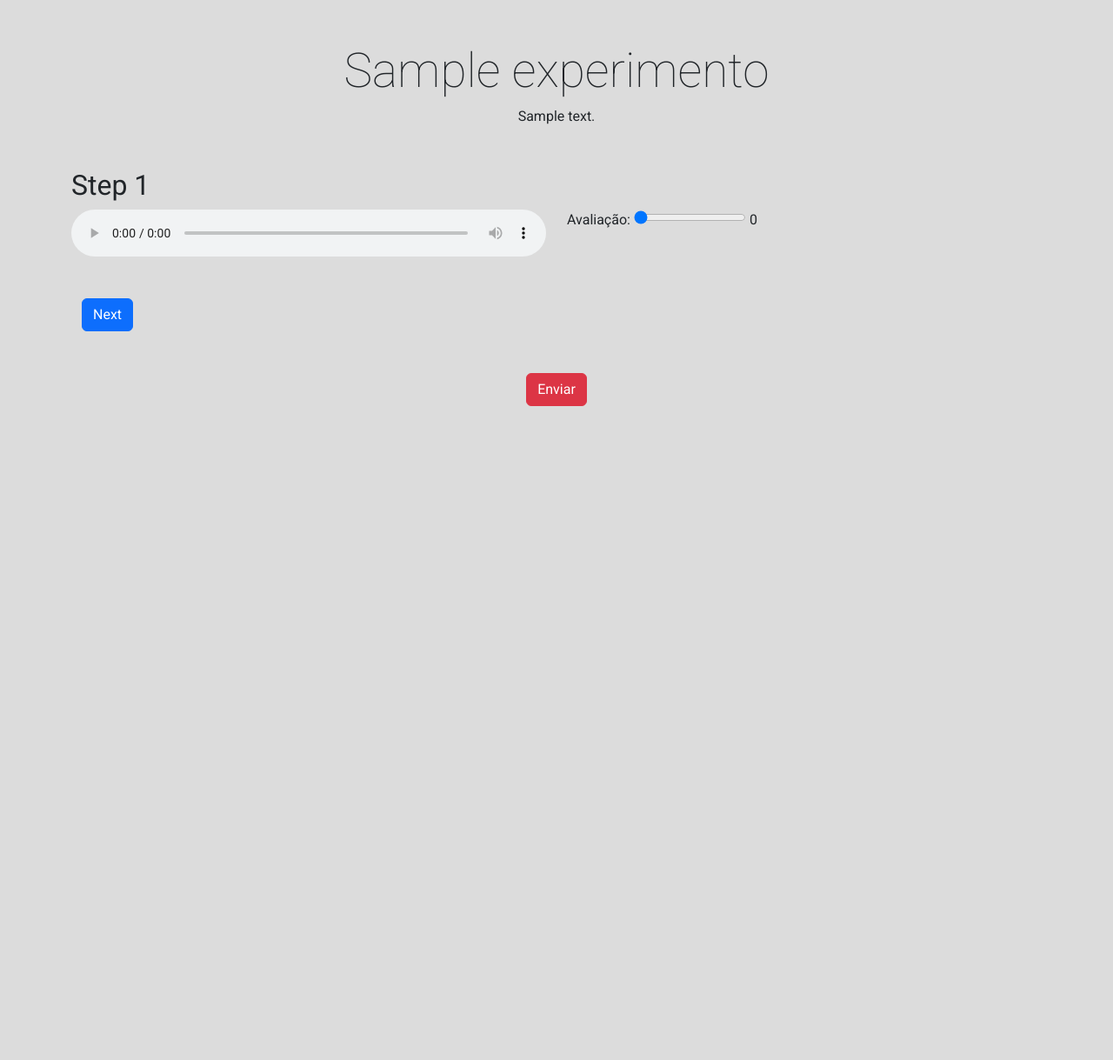
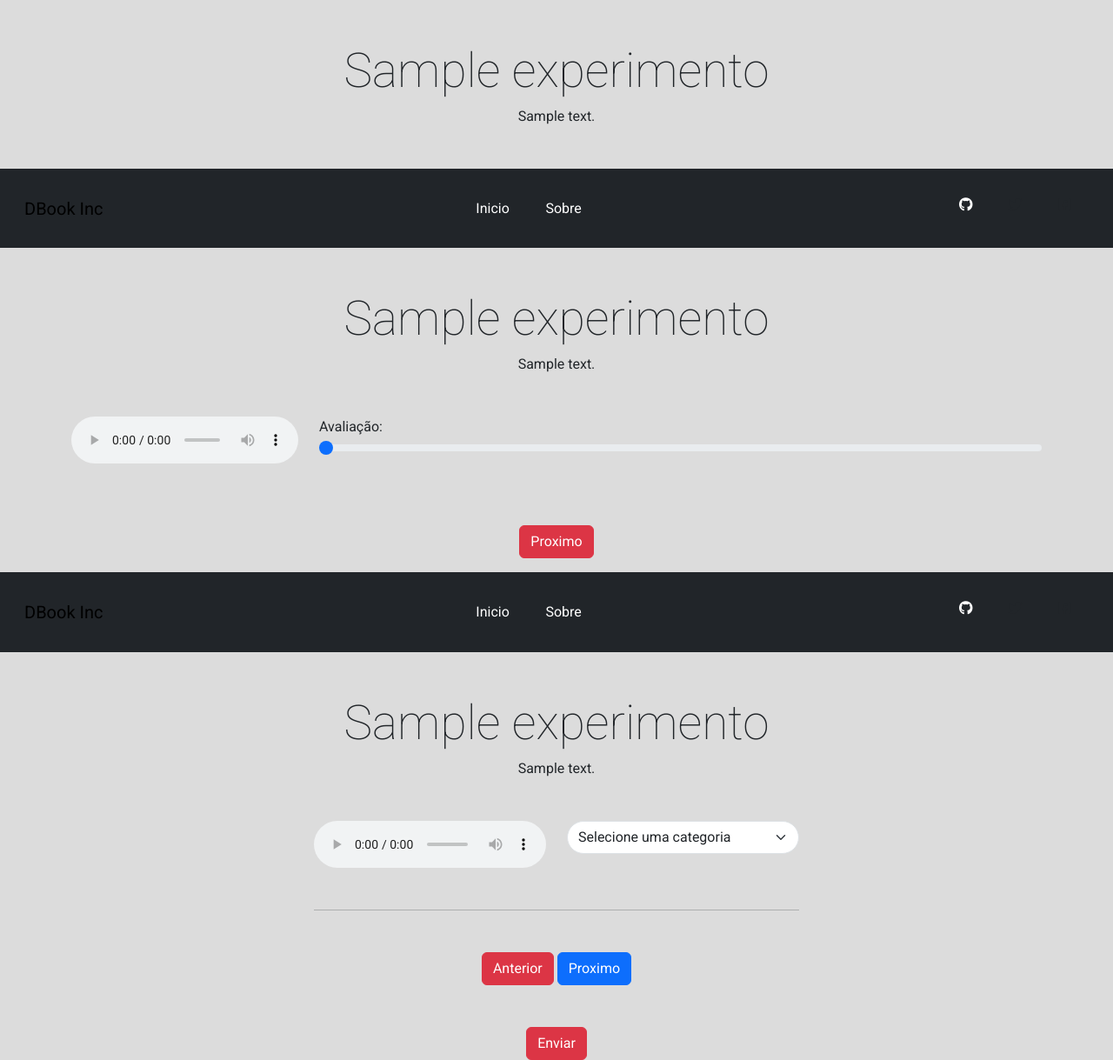
Before and after one commit to medeiroslucass/AudioPerceptualEvaluation, a Django app: template templates/partials/base_form.html in a window 1280 px wide. Shown: the part 91-1310 px from the top of the page at 87% size. Before the commit the page ends 558 px from the top, so only its background shows below. Run offline with Django 5.2, Linux system fonts and the light colour scheme; the template is opened without the code that fills it: values that come from a table or form of the project are taken from there, others are empty; tables that the repository leaves empty hold one stand-in row (values such as "Sample post").

Commit message:
Adding new model Category and making second form. An ajax request was made so that it could get the category objects.
Signed-off-by: medeiroslucass <lcsmedeiroscosta@gmail.com>

```diff
--- a/core/models.py
+++ b/core/models.py
@@ -52,16 +52,22 @@ class Experimento(Base):
     def __str__(self):
         return self.name
 
+
+class Category(Base):
+    name_category = models.CharField(max_length=100)
+
+    def __str__(self):
+        return self.name_category
 class Row(Base):
-    row = models.CharField(max_length=3)
+    row = models.CharField(max_length=10)
 
     def __str__(self):
         return self.row
 
 class Audio(Base):
     archive = models.FileField(upload_to='audio/%Y/%m/%d', validators=[MaxSizeValidator(10*1024*1024), ExtensionValidator(['wav'])])
-    category = models.ForeignKey(Experimento, on_delete=models.CASCADE, related_name='experimento_audios')
-    row = models.ForeignKey(Row, on_delete=models.DO_NOTHING, related_name='row_audios')
+    form = models.ForeignKey(Experimento, on_delete=models.CASCADE, related_name='experimento_audios')
+    row = models.ForeignKey(Row, on_delete=models.CASCADE, related_name='row_audios')
     def generate_filename(self, filename):
         ext = filename.split('.')[-1]
         filename = f"{uuid.uuid4()}.{ext}"
@@ -69,10 +75,10 @@ class Audio(Base):
 
     def clean(self):
         super().clean()
-        if self.category and self.row:
-            audios_count = Audio.objects.filter(category=self.category, row=self.row).count()
+        if self.form and self.row:
+            audios_count = Audio.objects.filter(form=self.form, row=self.row).count()
             if audios_count >= 3:
-                raise ValidationError('Não é possível adicionar mais de 3 audios nesta categoria e linha.')
+                raise ValidationError('Não é possível adicionar mais de 3 audios neste form e linha.')
 
     def __str__(self):
         return os.path.basename(self.archive.name)
--- a/core/urls.py
+++ b/core/urls.py
@@ -2,6 +2,9 @@ from django.urls import path, include
 from . import views
 
 urlpatterns = [
-    path('', views.evaluation_view, name='experimento1'),
-    path('aaa/', views.my_view, name='my-view')
+    path('exp1/', views.experimento1, name='experimento1'),
+    path('exp2/', views.experimento2, name='experimento2'),
+    path('exp3/', views.experimento3, name='experimento3'),
+    path('get_categories/', views.get_categories, name='get_categories'),
+
 ]
--- a/core/views.py
+++ b/core/views.py
@@ -1,20 +1,51 @@
-from django.shortcuts import render
-from .models import Audio, Experimento
+from django.shortcuts import render, redirect
+from django.http import JsonResponse
+from .models import Audio, Experimento, Category
 
-def evaluation_view(request):
+
+
+
+def get_categories(request):
+    categories = Category.objects.all().values('id', 'name_category')
+    return JsonResponse({'categories': list(categories)})
+def experimento1(request):
     experimento = Experimento.objects.get(id=1)
-    audios = Audio.objects.filter(category=experimento).order_by('id')
+    audios = Audio.objects.filter(form=experimento).order_by('id')
 
     if request.method == 'POST':
         print(request.POST)
+        return redirect('experimento2')
     context = {
         'audios': audios,
         'experimento': experimento,
     }
-    return render(request, 'partials/base_form.html', context)
+    return render(request, 'experimento1.html', context)
 
 
 def experimento2(request):
-    return render(request)
-def my_view(request):
-    return render(request, 'teste.html')
+    experimento = Experimento.objects.get(id=2)
+    audios = Audio.objects.filter(form=experimento).order_by('id')
+
+    if request.method == 'POST':
+        print(request.POST)
+        return redirect('experimento3')
+
+    context  = {
+        'audios': audios,
+        'experimento': experimento,
+    }
+    # print(request.POST)
+    return render(request,  'experimento2.html', context)
+def experimento3(request):
+    experimento = Experimento.objects.get(id=3)
+    audios = Audio.objects.filter(form=experimento).order_by('id')
+
+    if request.method == 'POST':
+        print(request.POST)
+
+    context  = {
+        'audios': audios,
+        'experimento': experimento,
+    }
+    print(request.POST)
+    return render(request,  'experimento3.html', context)
--- a/static/style.css
+++ b/static/style.css
@@ -60,3 +60,9 @@ header, .navbar {
     padding: 1rem .8rem;
 
 }
+
+
+/*SELECT INPUT*/
+.form-select {
+    border-radius: 20px;
+}
--- a/templates/experimento1.html
+++ b/templates/experimento1.html
@@ -1,28 +1,32 @@
-{% load static %}
-<div class="step step-1 container">
-    <h2>Step 1</h2>
-    <form id="step-1-form" class="form-step" method="POST" enctype="multipart/form-data">
+{% extends "partials/base.html" %}
+{% block content %}
+<div class="container mx-auto my-3">
+    <div class="container my-5 text-center">
+        <h1 class="thin-font ">{{experimento.name}} </h1>
+        <p>{{experimento.description}}</p>
+    </div>
+    <form id="step-1-form" class="form-step" action="{% url 'experimento1' %}" method="POST"
+          enctype="multipart/form-data">
         {% csrf_token %}
         <div class="row">
             {% for audio in audios %}
-            <audio class="col" controls onmouseover="showTimeline()" onmouseout="hideTimeline()">
-                <source src="{{ audio.archive.url }}" type="audio/wav">
-                Your browser does not support the audio element.
-            </audio>
+            <div class="col-3 mb-3">
+                <audio controls>
+                    <source src="{{ audio.archive.url }}" type="audio/wav">
+                    Your browser does not support the audio element.
+                </audio>
+            </div>
             <div class="col">
                 <label for="id_avaliacao_{{ audio.id }}">Avaliação:</label>
-                <input type="range" min="0" max="100" value="0" class="slider" id="id_avaliacao_{{ audio.id }}"
+                <input type="range" min="0" max="100" value="0" class="form-range" id="id_avaliacao_{{ audio.id }}"
                        name="id_avaliacao_{{ audio.id }}">
-                <span id="valor_avaliacao_{{ audio.id }}">0</span>
+                <span id="valor_avaliacao_{{ audio.id }}"></span>
             </div>
             {% endfor %}
         </div>
-        <div class="mt-5 container">
-            <button type="button" class="next-step btn btn-primary">Next</button>
+        <div class="mt-5 container text-center">
+            <button type="submit" class="btn btn-danger">Proximo</button>
         </div>
-        <div class="mt-5 footer">
-
-        </div>
-
     </form>
 </div>
+{% endblock %}
--- a/templates/experimento2.html
+++ b/templates/experimento2.html
@@ -1,23 +1,56 @@
-{% load static %}
-<div class="step step-2 container" style="display: none;">
-    <h2>Step 2</h2>
-    <form id="step-2-form" class="form-step" method="post">
+{% extends "partials/base.html" %}
+{% block content %}
+<div class="container mx-auto">
+    <div class="container my-5 text-center">
+        <h1 class="thin-font ">{{experimento.name}} </h1>
+        <p>{{experimento.description}}</p>
+    </div>
+    <form class="mx-auto text-center" action="{% url 'experimento2' %}" method="POST" style="width: 50%;">
         {% csrf_token %}
-        <div class="row">
+        <!-- Seus elementos de formulário aqui -->
+        {% for audio in audios %}
+        <div class="row mb-5">
+            <audio class="col" controls>
+                <source src="{{ audio.archive.url }}" type="audio/wav">
+                Your browser does not support the audio element.
+            </audio>
+
+
             <div class="col">
-                <label for="nome">Nome:</label>
-                <input type="text" class="slider" id="nome"
-                       name="nome">
+                <select id="id_audio_category-select-{{ audio.id }}" class="form-select" name="category">
+                    <option value="">Selecione uma categoria</option>
+                </select>
             </div>
         </div>
+        <hr>
+        {% endfor %}
         <div class="mt-5 container">
-            <button type="button" class="prev-step btn btn-default">Previous</button>
-            <button type="button" class="next-step btn btn-primary">Next</button>
+            <button type="button" class="btn btn-danger" onclick="window.history.back()">Anterior</button>
+            <button type="submit" class="btn btn-primary">Proximo</button>
         </div>
-        <footer class="text-center footer">
-            <div class="container">
-                <button type="submit" class="btn btn-danger">Enviar</button>
-            </div>
-        </footer>
     </form>
 </div>
+{% endblock %}
+
+{% block script %}
+<script>
+    $('select[name="category"]').each(function(index, select) {
+    $.ajax({
+        url: "{% url 'get_categories' %}",
+        dataType: 'json',
+        success: function(data) {
+            // limpa o select e adiciona as categorias retornadas
+            var options = '<option value="">Selecione uma categoria</option>';
+            $.each(data.categories, function(i, item) {
+                options += '<option value="' + item.id + '">' + item.name_category + '</option>';
+            });
+            $(select).html(options);
+        },
+        error: function(xhr, status, error) {
+            console.error('Erro ao obter as categorias:', error);
+        }
+    });
+});
+</script>
+
+{% endblock %}
```
Also changed, not shown: core/admin.py (+12 -3 lines), templates/experimento3.html (added, +9 -0 lines), templates/teste.html (deleted, +0 -10 lines), core/migrations/0003_row_audio_row.py (added), core/migrations/0004_alter_audio_row_alter_row_row.py (added), core/migrations/0005_rename_category_audio_form.py (added), core/migrations/0006_category_audio_category.py (added), core/migrations/0007_alter_row_row.py (added).
